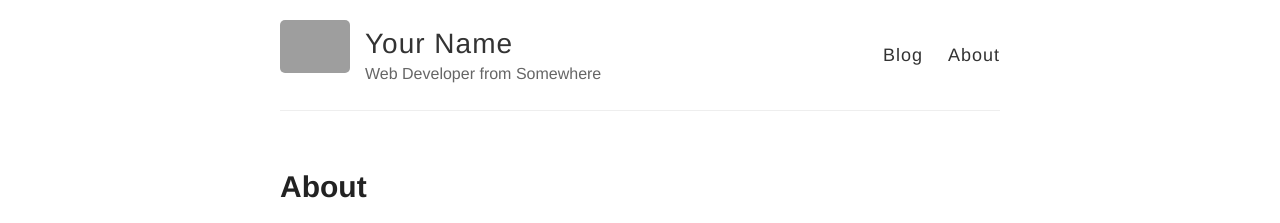
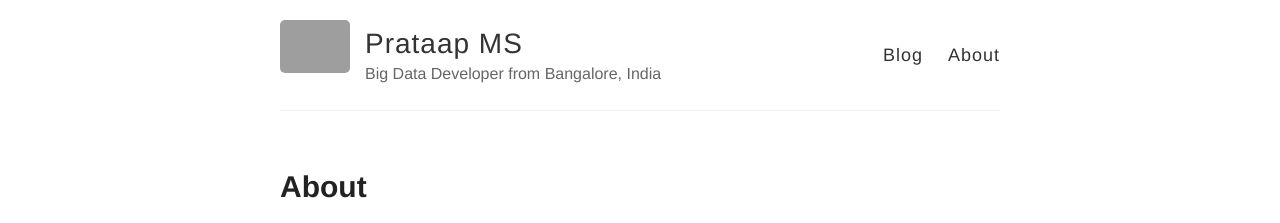
Before and after one commit to prataap/prataap.github.io, a Jekyll site: the page built from about.md, in a window 1280 px wide. Shown: the top 223 px of the page. Built offline with Jekyll 4.4.1, drawn with Linux system fonts in a browser that asks for light colours; grey boxes are pictures that could not be loaded.

Commit message:
Update _config.yml

```diff
--- a/_config.yml
+++ b/_config.yml
@@ -3,10 +3,10 @@
 #
 
 # Name of your site (displayed in the header)
-name: Your Name
+name: Prataap MS
 
 # Short bio or description (displayed in the header)
-description: Web Developer from Somewhere
+description: Big Data Developer from Bangalore, India
 
 # URL of your avatar or profile pic (you could use your GitHub profile pic)
 avatar: https://raw.githubusercontent.com/barryclark/jekyll-now/master/images/jekyll-logo.png
@@ -21,12 +21,12 @@ footer-links:
   email:
   facebook:
   flickr:
-  github: barryclark/jekyll-now
+  github: prataap/
   instagram:
   linkedin:
   pinterest:
   rss: # just type anything here for a working RSS icon
-  twitter: jekyllrb
+  twitter: prataapms
   stackoverflow: # your stackoverflow profile, e.g. "users/50476/bart-kiers"
   youtube: # channel/<your_long_string> or user/<user-name>
   googleplus: # anything in your profile username that comes after plus.google.com/
```
